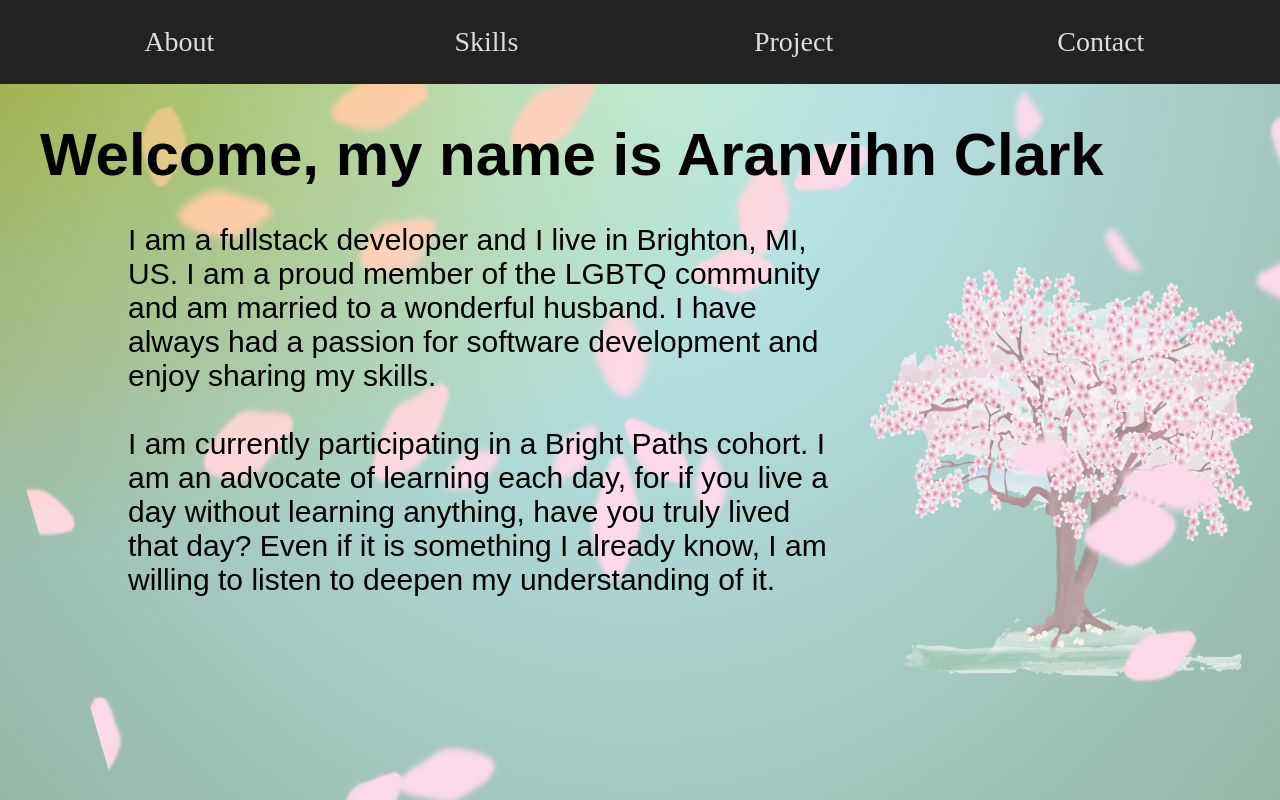
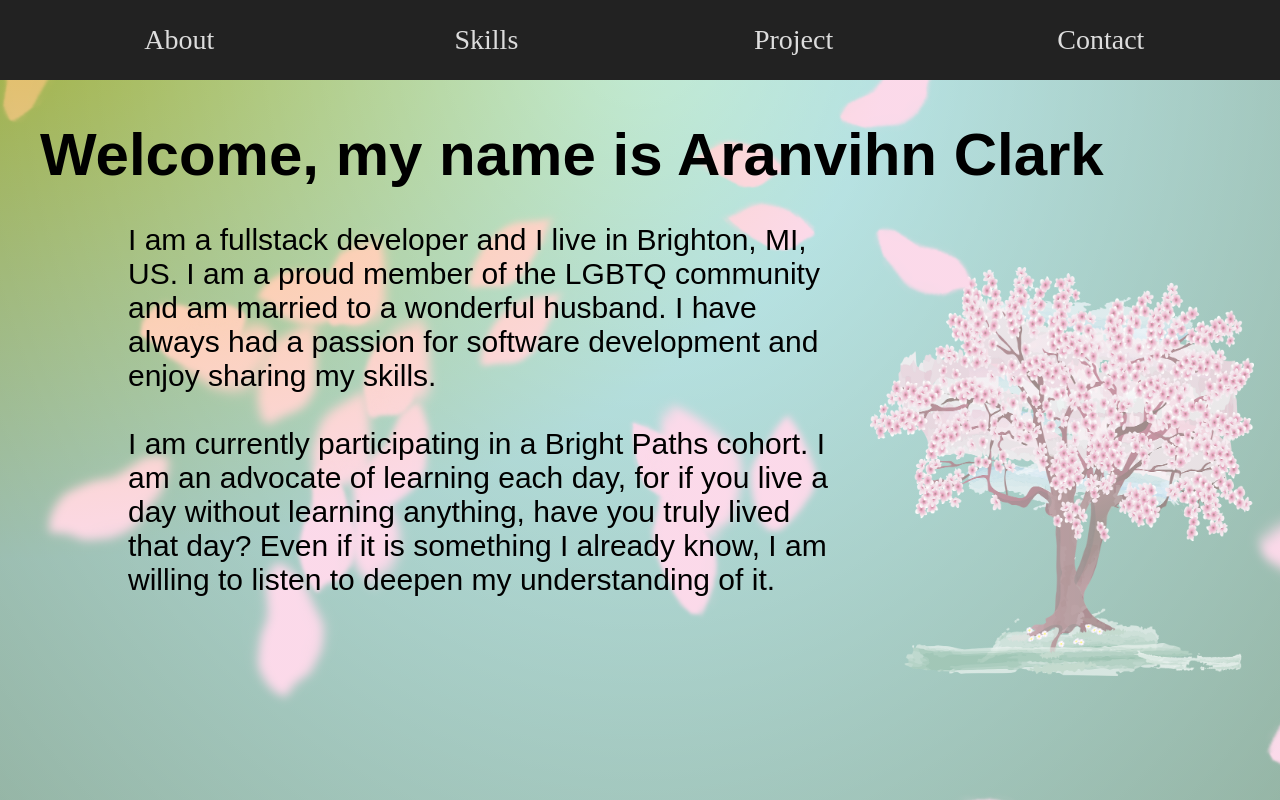
Before and after one commit to AranvihnClark/AranvihnClark.github.io, a plain HTML site: page index.html in a window 1280 px wide. Drawn offline with Linux system fonts and the light colour scheme; a script that the page names is missing; a web font is replaced by a local one.

Commit message:
Update - Completed Page, added more petals

```diff
--- a/index.html
+++ b/index.html
@@ -8,18 +8,26 @@
     <title>Document</title>
 </head>
 <body>
-    <section id="navigation" class="position-absolute">
+    <section id="navigation">
         <div id="nav-div" class="flex-area auto-size">
             <ul id="nav-menu">
-                <div class="nav-item"><a href="#" class="nav-links">About</a></a></div>
-                <div class="nav-item"><a href="#" class="nav-links">Skills</a></div>
-                <div class="nav-item"><a href="#" class="nav-links">Project</a></div>
-                <div class="nav-item"><a href="#" class="nav-links">Contact</a></div>
+                <div class="nav-item">
+                    <a href="#about-div" class="nav-links">About</a>
+                </div>
+                <div class="nav-item">
+                    <a href="#skills-div" class="nav-links">Skills</a>
+                </div>
+                <div class="nav-item">
+                    <a href="#projects-div" class="nav-links">Project</a>
+                </div>
+                <div class="nav-item">
+                    <a href="#contact-div" class="nav-links">Contact</a>
+                </div>
             </ul>
         </div>
     </section>
 
-    <section id="main" class="position-absolute">
+    <section id="main" >
         <div id="about-div" class="entries">
             <h1 class="auto-size">Welcome, my name is Aranvihn Clark</h1>
             <p class="auto-size"><br>
@@ -54,54 +62,104 @@
             <img src="/images/tree.png">
         </div>
         <div class="set set1">
-          <div class="image-div"><img src="/images/petal.png"></div>
-          <div class="image-div"><img src="/images/petal.png"></div>
-          <div class="image-div"><img src="/images/petal.png"></div>
-          <div class="image-div"><img src="/images/petal.png"></div>
-          <div class="image-div"><img src="/images/petal.png"></div>
-          <div class="image-div"><img src="/images/petal.png"></div>
-          <div class="image-div"><img src="/images/petal.png"></div>
-          <div class="image-div"><img src="/images/petal.png"></div>
+          <div class="image-div1"><img src="/images/petal1.png"></div>
+          <div class="image-div1"><img src="/images/petal2.png"></div>
+          <div class="image-div1"><img src="/images/petal3.png"></div>
+          <div class="image-div1"><img src="/images/petal4.png"></div>
+          <div class="image-div1"><img src="/images/petal1.png"></div>
+          <div class="image-div1"><img src="/images/petal2.png"></div>
+          <div class="image-div1"><img src="/images/petal3.png"></div>
+          <div class="image-div1"><img src="/images/petal4.png"></div>
         </div>
         <div class="set set2">
-          <div class="image-div"><img src="/images/petal.png"></div>
-          <div class="image-div"><img src="/images/petal.png"></div>
-          <div class="image-div"><img src="/images/petal.png"></div>
-          <div class="image-div"><img src="/images/petal.png"></div>
-          <div class="image-div"><img src="/images/petal.png"></div>
-          <div class="image-div"><img src="/images/petal.png"></div>
-          <div class="image-div"><img src="/images/petal.png"></div>
-          <div class="image-div"><img src="/images/petal.png"></div>
+          <div class="image-div1"><img src="/images/petal1.png"></div>
+          <div class="image-div1"><img src="/images/petal2.png"></div>
+          <div class="image-div1"><img src="/images/petal3.png"></div>
+          <div class="image-div1"><img src="/images/petal4.png"></div>
+          <div class="image-div1"><img src="/images/petal1.png"></div>
+          <div class="image-div1"><img src="/images/petal2.png"></div>
+          <div class="image-div1"><img src="/images/petal3.png"></div>
+          <div class="image-div1"><img src="/images/petal4.png"></div>
         </div>
         <div class="set set3">
-          <div class="image-div"><img src="/images/petal.png"></div>
-          <div class="image-div"><img src="/images/petal.png"></div>
-          <div class="image-div"><img src="/images/petal.png"></div>
-          <div class="image-div"><img src="/images/petal.png"></div>
-          <div class="image-div"><img src="/images/petal.png"></div>
-          <div class="image-div"><img src="/images/petal.png"></div>
-          <div class="image-div"><img src="/images/petal.png"></div>
-          <div class="image-div"><img src="/images/petal.png"></div>
+          <div class="image-div1"><img src="/images/petal1.png"></div>
+          <div class="image-div1"><img src="/images/petal2.png"></div>
+          <div class="image-div1"><img src="/images/petal3.png"></div>
+          <div class="image-div1"><img src="/images/petal4.png"></div>
+          <div class="image-div1"><img src="/images/petal1.png"></div>
+          <div class="image-div1"><img src="/images/petal2.png"></div>
+          <div class="image-div1"><img src="/images/petal3.png"></div>
+          <div class="image-div1"><img src="/images/petal4.png"></div>
         </div>
         <div class="set set4">
-          <div class="image-div"><img src="/images/petal.png"></div>
-          <div class="image-div"><img src="/images/petal.png"></div>
-          <div class="image-div"><img src="/images/petal.png"></div>
-          <div class="image-div"><img src="/images/petal.png"></div>
-          <div class="image-div"><img src="/images/petal.png"></div>
-          <div class="image-div"><img src="/images/petal.png"></div>
-          <div class="image-div"><img src="/images/petal.png"></div>
-          <div class="image-div"><img src="/images/petal.png"></div>
+          <div class="image-div1"><img src="/images/petal1.png"></div>
+          <div class="image-div1"><img src="/images/petal2.png"></div>
+          <div class="image-div1"><img src="/images/petal3.png"></div>
+          <div class="image-div1"><img src="/images/petal4.png"></div>
+          <div class="image-div1"><img src="/images/petal1.png"></div>
+          <div class="image-div1"><img src="/images/petal2.png"></div>
+          <div class="image-div1"><img src="/images/petal3.png"></div>
+          <div class="image-div1"><img src="/images/petal4.png"></div>
         </div>
         <div class="set set5">
-          <div class="image-div"><img src="../images/petal.png"></div>
-          <div class="image-div"><img src="../images/petal.png"></div>
-          <div class="image-div"><img src="../images/petal.png"></div>
-          <div class="image-div"><img src="../images/petal.png"></div>
-          <div class="image-div"><img src="../images/petal.png"></div>
-          <div class="image-div"><img src="../images/petal.png"></div>
-          <div class="image-div"><img src="../images/petal.png"></div>
-          <div class="image-div"><img src="../images/petal.png"></div>
+          <div class="image-div1"><img src="/images/petal1.png"></div>
+          <div class="image-div1"><img src="/images/petal2.png"></div>
+          <div class="image-div1"><img src="/images/petal3.png"></div>
+          <div class="image-div1"><img src="/images/petal4.png"></div>
+          <div class="image-div1"><img src="/images/petal1.png"></div>
+          <div class="image-div1"><img src="/images/petal2.png"></div>
+          <div class="image-div1"><img src="/images/petal3.png"></div>
+          <div class="image-div1"><img src="/images/petal4.png"></div>
+        </div>
+        <div class="set set1">
+          <div class="image-div2"><img src="/images/petal1.png"></div>
+          <div class="image-div2"><img src="/images/petal2.png"></div>
+          <div class="image-div2"><img src="/images/petal3.png"></div>
+          <div class="image-div2"><img src="/images/petal4.png"></div>
+          <div class="image-div2"><img src="/images/petal1.png"></div>
+          <div class="image-div2"><img src="/images/petal2.png"></div>
+          <div class="image-div2"><img src="/images/petal3.png"></div>
+          <div class="image-div2"><img src="/images/petal4.png"></div>
+        </div>
+        <div class="set set2">
+          <div class="image-div2"><img src="/images/petal1.png"></div>
+          <div class="image-div2"><img src="/images/petal2.png"></div>
+          <div class="image-div2"><img src="/images/petal3.png"></div>
+          <div class="image-div2"><img src="/images/petal4.png"></div>
+          <div class="image-div2"><img src="/images/petal1.png"></div>
+          <div class="image-div2"><img src="/images/petal2.png"></div>
+          <div class="image-div2"><img src="/images/petal3.png"></div>
+          <div class="image-div2"><img src="/images/petal4.png"></div>
+        </div>
+        <div class="set set3">
+          <div class="image-div2"><img src="/images/petal1.png"></div>
+          <div class="image-div2"><img src="/images/petal2.png"></div>
+          <div class="image-div2"><img src="/images/petal3.png"></div>
+          <div class="image-div2"><img src="/images/petal4.png"></div>
+          <div class="image-div2"><img src="/images/petal1.png"></div>
+          <div class="image-div2"><img src="/images/petal2.png"></div>
+          <div class="image-div2"><img src="/images/petal3.png"></div>
+          <div class="image-div2"><img src="/images/petal4.png"></div>
+        </div>
+        <div class="set set4">
+          <div class="image-div2"><img src="/images/petal1.png"></div>
+          <div class="image-div2"><img src="/images/petal2.png"></div>
+          <div class="image-div2"><img src="/images/petal3.png"></div>
+          <div class="image-div2"><img src="/images/petal4.png"></div>
+          <div class="image-div2"><img src="/images/petal1.png"></div>
+          <div class="image-div2"><img src="/images/petal2.png"></div>
+          <div class="image-div2"><img src="/images/petal3.png"></div>
+          <div class="image-div2"><img src="/images/petal4.png"></div>
+        </div>
+        <div class="set set5">
+          <div class="image-div2"><img src="/images/petal1.png"></div>
+          <div class="image-div2"><img src="/images/petal2.png"></div>
+          <div class="image-div2"><img src="/images/petal3.png"></div>
+          <div class="image-div2"><img src="/images/petal4.png"></div>
+          <div class="image-div2"><img src="/images/petal1.png"></div>
+          <div class="image-div2"><img src="/images/petal2.png"></div>
+          <div class="image-div2"><img src="/images/petal3.png"></div>
+          <div class="image-div2"><img src="/images/petal4.png"></div>
         </div>
       </section>
       <script src="main.js"></script>
--- a/style.css
+++ b/style.css
@@ -27,18 +27,21 @@ body {
 }
 
 #navigation {
+    display: fixed;
     background-color: #222;
     color: #ddd;
-    height: auto;
-    z-index: 11;
+    height: 10vh;
+    max-height: 80px;
+    z-index: 20;
 }
 
 #main {
+    position: fixed;
     font-family: Reem Kufi Fun, sans-serif;
     overflow-y: scroll;
     scroll-snap-type: y mandatory;
     scroll-behavior: smooth;
-    z-index: 12;
+    z-index: 11;
 }
 
 .position-absolute {
@@ -59,6 +62,8 @@ body {
 #nav-div {
     margin-left: 2vw;
     margin-right: 2vw;
+    height: 100%;
+    overflow-y: hidden;
 }
 
 #nav-menu {
@@ -147,7 +152,7 @@ a {
     overflow: hidden;
 }
 
-.image-div {
+.image-div1 {
     position: absolute;
     display: block;
     height: auto;
@@ -155,48 +160,56 @@ a {
     overflow: hidden;
 }
 
-.image-div:nth-child(1) {
+.image-div2 {
+    position: absolute;
+    display: block;
+    height: auto;
+    width: auto;
+    overflow: hidden;
+}
+
+.image-div1:nth-child(1) {
     left: 20vw;
     animation: animate 15s linear infinite;
     animation-delay: -7s;
 }
 
-.image-div:nth-child(2) {
+.image-div1:nth-child(2) {
     left: 50vw;
     animation: animate 20s linear infinite;
     animation-delay: -5s;
 }
 
-.image-div:nth-child(3) {
+.image-div1:nth-child(3) {
     left: 70vw;
     animation: animate 20s linear infinite;
     animation-delay: 0s;
 }
 
-.image-div:nth-child(4) {
+.image-div1:nth-child(4) {
     left: 0vw;
     animation: animate 15s linear infinite;
     animation-delay: -5s;
 }
 
-.image-div:nth-child(5) {
+.image-div1:nth-child(5) {
     left: 85vw;
     animation: animate 18s linear infinite;
     animation-delay: -10s;
 }
 
-.image-div:nth-child(6) {
+.image-div1:nth-child(6) {
     left: 0vw;
     animation: animate 12s linear infinite;
 }
 
-.image-div:nth-child(7) {
+.image-div1:nth-child(7) {
     left: 15vw;
     animation: animate 14s linear infinite;
     animation-delay: -10s;
 }
 
-.image-div:nth-child(8) {
+.image-div1:nth-child(8) {
     left: 60vw;
     animation: animate 15s linear infinite;
 }
@@ -228,31 +241,109 @@ a {
     }
 }
 
+.image-div2:nth-child(1) {
+    left: 65vw;
+    animation: animate2 14s linear infinite;
+    animation-delay: -7s;
+}
+
+.image-div2:nth-child(2) {
+    left: 65vw;
+    animation: animate2 10s linear infinite;
+    animation-delay: -5s;
+}
+
+.image-div2:nth-child(3) {
+    left: 70vw;
+    animation: animate2 13s linear infinite;
+    animation-delay: 0s;
+}
+
+.image-div2:nth-child(4) {
+    left: 0vw;
+    animation: animate2 14s linear infinite;
+    animation-delay: -5s;
+}
+
+.image-div2:nth-child(5) {
+    left: 85vw;
+    animation: animate2 15s linear infinite;
+    animation-delay: -10s;
+}
+
+.image-div2:nth-child(6) {
+    left: 0vw;
+    animation: animate2 20s linear infinite;
+}
+
+.image-div2:nth-child(7) {
+    left: 15vw;
+    animation: animate2 16s linear infinite;
+    animation-delay: -10s;
+}
+
+.image-div2:nth-child(8) {
+    left: 60vw;
+    animation: animate2 18s linear infinite;
+}
+
+@keyframes animate2{
+    0% {
+        opacity: 0;
+        top: -10vh;
+        transform: translateX(20px) rotate(0deg);
+    }
+    10% {
+        opacity: 1;
+    }
+    20% {
+        transform: translateX(-60px) rotate(70deg);
+    }
+    40% {
+        transform: translateX(-60px) rotate(140deg);
+    }
+    60% {
+        transform: translateX(-60px) rotate(220deg);
+    }
+    80% {
+        transform: translateX(-60px) rotate(280deg);
+    }
+    100% {
+        top: 110vh;
+        transform: translateX(-60px) rotate(360deg);
+    }
+}
+
 .set1 {
     transform: rotate3d(1.5, 1.5, 1.5, -25deg);
+    scale: 1.3;
     z-index: 1;
 }
 
 .set2 {
-    transform: translateY(50px) translateX(-50px) scale(1.5) rotateY(180deg) rotate3d(-1, -2, 1.5, 55deg);
+    transform: translateY(50px) scale(1.5) rotateY(180deg) rotate3d(-1, 4, 2.5, 55deg);
+    scale: 1.2;
     filter: blur(1px);
     z-index: 2;
 }
 
 .set3 {
-    transform: translateY(-250px) translateX(100px) scale(1.2) rotateY(180deg) rotate3d(1.5, 1, 2, 35deg);
+    transform: translateX(100px) scale(1.2) rotateY(180deg) rotate3d(4, 2, 4, 30deg);
+    scale: 1.25;
     filter: blur(2px);
     z-index: 3;
 }
 
 .set4 {
-    transform: translateY(50px) translateX(50px) scale(0.8) rotateY(180deg) rotate3d(1, 1.5, 2, 50deg);
+    transform: translateX(0px) scale(0.8) rotateY(180deg) rotate3d(-1, 5, 4, 60deg);
+    scale: 2.1;
     filter: blur(4px);
     z-index: 2;
 }
 
 .set5 {
-    transform: translateY(-100px) translateX(-50px) scale(1.2) rotateY(180deg) rotate3d(1, -1, 1, 45deg);
+    transform: scale(1.2) rotateY(180deg) rotate3d(2.5, -1, 7, 50deg);
+    scale: 1.4;
     filter: blur(3px);
     z-index: 2;
 }
```
Also changed, not shown: images/petal1.png (renamed from images/petal.png), images/petal2.png (added), images/petal3.png (added), images/petal4.png (added), 4 other files.
